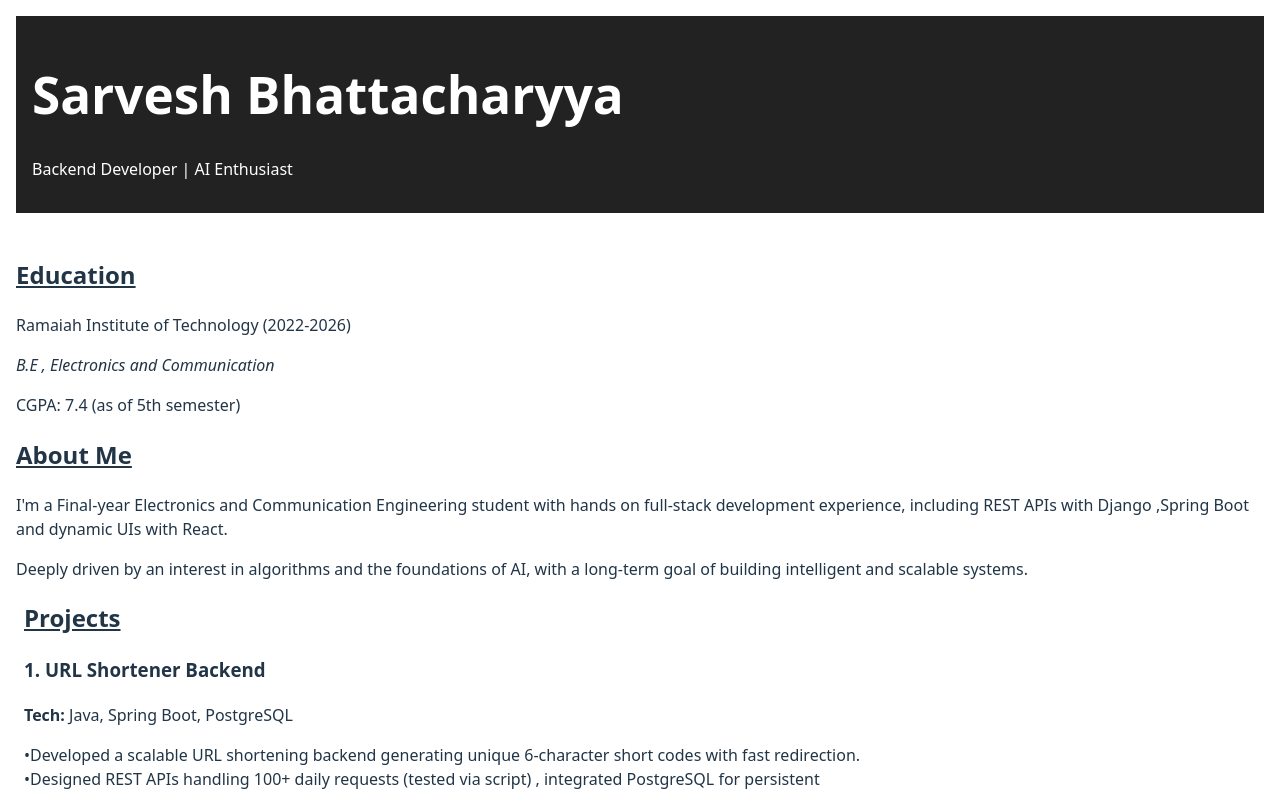
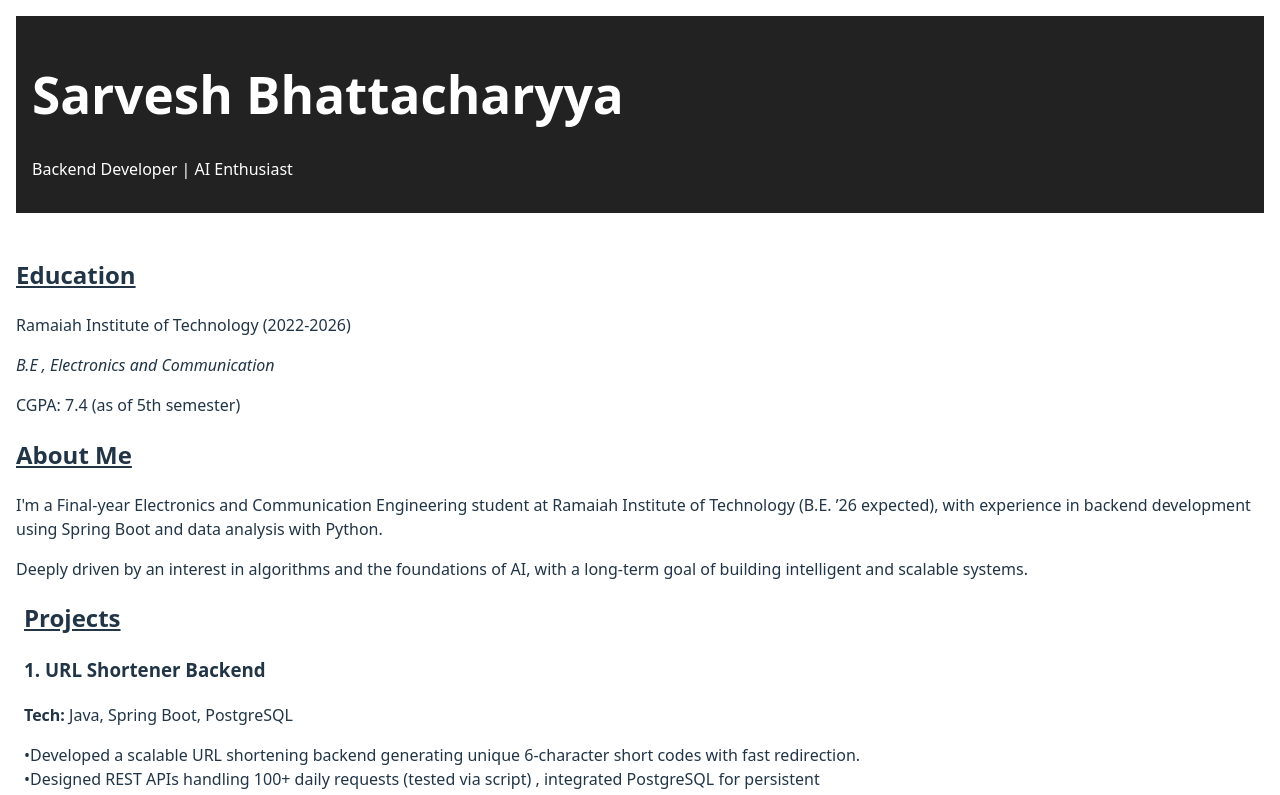
Before and after one commit to sarv-projects/sarvesh-portfolio, a React (Vite) app: page / in a window 1280 px wide. Shown: the top 795 px of the page. Built offline with nearby package versions, Linux system fonts and the light colour scheme.

Commit message:
Update About.jsx

```diff
--- a/src/components/About.jsx
+++ b/src/components/About.jsx
@@ -11,8 +11,7 @@ function About() {
         </p>
       <h2><u>About Me</u></h2>
       <p>
-        I'm a Final-year Electronics and Communication Engineering student with hands on full-stack development experience, including
-REST APIs with Django ,Spring Boot and dynamic UIs with React.
+        I'm a Final-year Electronics and Communication Engineering student at Ramaiah Institute of Technology (B.E. ’26 expected), with experience in backend development using Spring Boot and data analysis with Python.
           <p>
             Deeply driven by an interest in algorithms and the foundations of AI, with a long-term goal of building intelligent and scalable systems.</p>
 
```
